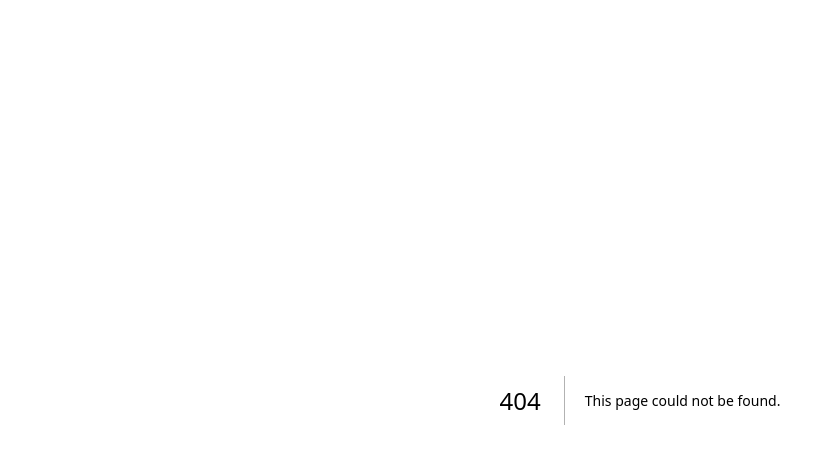
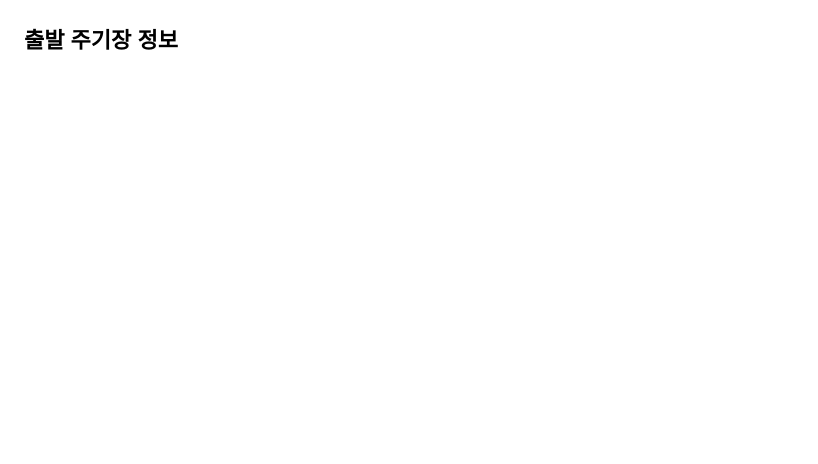
Before and after one commit to airport-pus/Client, a Next.js app: page /components/start-information in a window 1280 px wide. Before the commit this address had no page. Shown: the top 464 px of the page, without its empty margins (0-818 px from the left). Built offline with nearby package versions, Linux system fonts and the light colour scheme.

Commit message:
DOCS :: 실시간 출발 주기장 정보 컴포넌트 기본 세팅

```diff
--- /dev/null
+++ b/app/components/start-information/page.tsx
@@ -0,0 +1,11 @@
+"use client"
+
+export default function StartInformation() {
+  return (
+    <div>
+      <p className="absolute top-4 left-4 text-[22px] font-bold text-black ml-2 mt-2">
+        출발 주기장 정보
+      </p>
+    </div>
+  )
+}
--- a/app/page.tsx
+++ b/app/page.tsx
@@ -6,6 +6,7 @@ import Header from "./header/page"
 import ParkingCongestion from "./components/ParkingCongestion/page"
 import FareCheck from "./components/FareCheck/page"
 import SectionalConfusion from "./components/sectional-confusion/page"
+import StartInformation from "./components/start-information/page"
 
 export default function Home() {
   const [selected, setSelected] = useState<number>(1)
@@ -53,9 +54,8 @@ export default function Home() {
           </div>
 
           <div className="relative col-span-12 bg-white rounded-lg p-4 min-h-[400px]">
-            {selected === 1 && (
-              <SectionalConfusion />
-            )}
+            {selected === 1 && <SectionalConfusion />}
+            {selected === 2 && <StartInformation />}
           </div>
         </div>
       </main>
```
